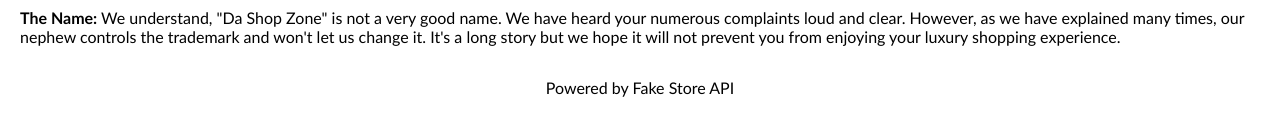
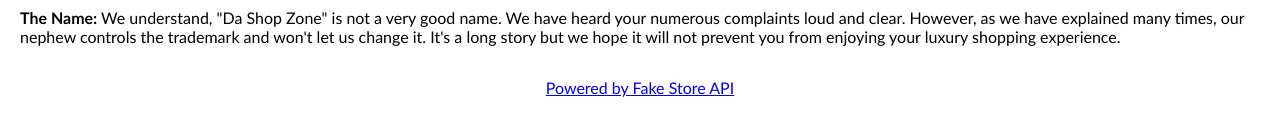
Before and after one commit to vincemilo/shoppingCartReact, a React (Vite) app: page / in a window 1280 px wide. Shown: the part 764-894 px from the top of the page. Built offline with nearby package versions, Linux system fonts and the light colour scheme.

Commit message:
added redirects file for deployment

```diff
--- a/src/styles.module.css
+++ b/src/styles.module.css
@@ -44,13 +44,13 @@ body {
   max-height: 75px;
 }
 
-a {
+.navbar a {
   text-decoration: none;
   color: black;
   padding: 8px;
 }
 
-a:hover {
+.navbar a:hover {
   color: white;
   background-color: black;
   border-radius: 4px;
```
Also changed, not shown: 2 other files (tests, documents, lock files or other folders).
